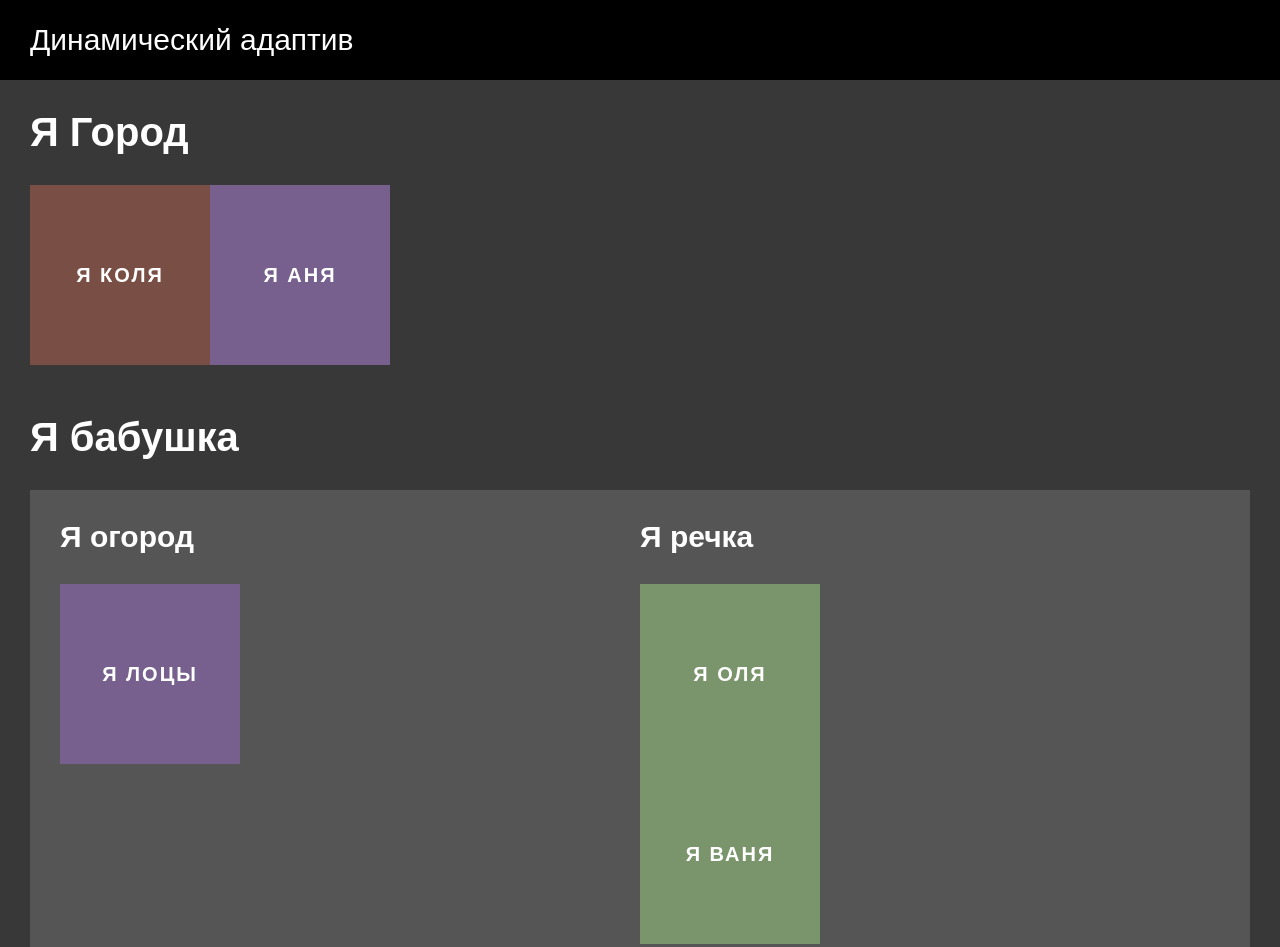
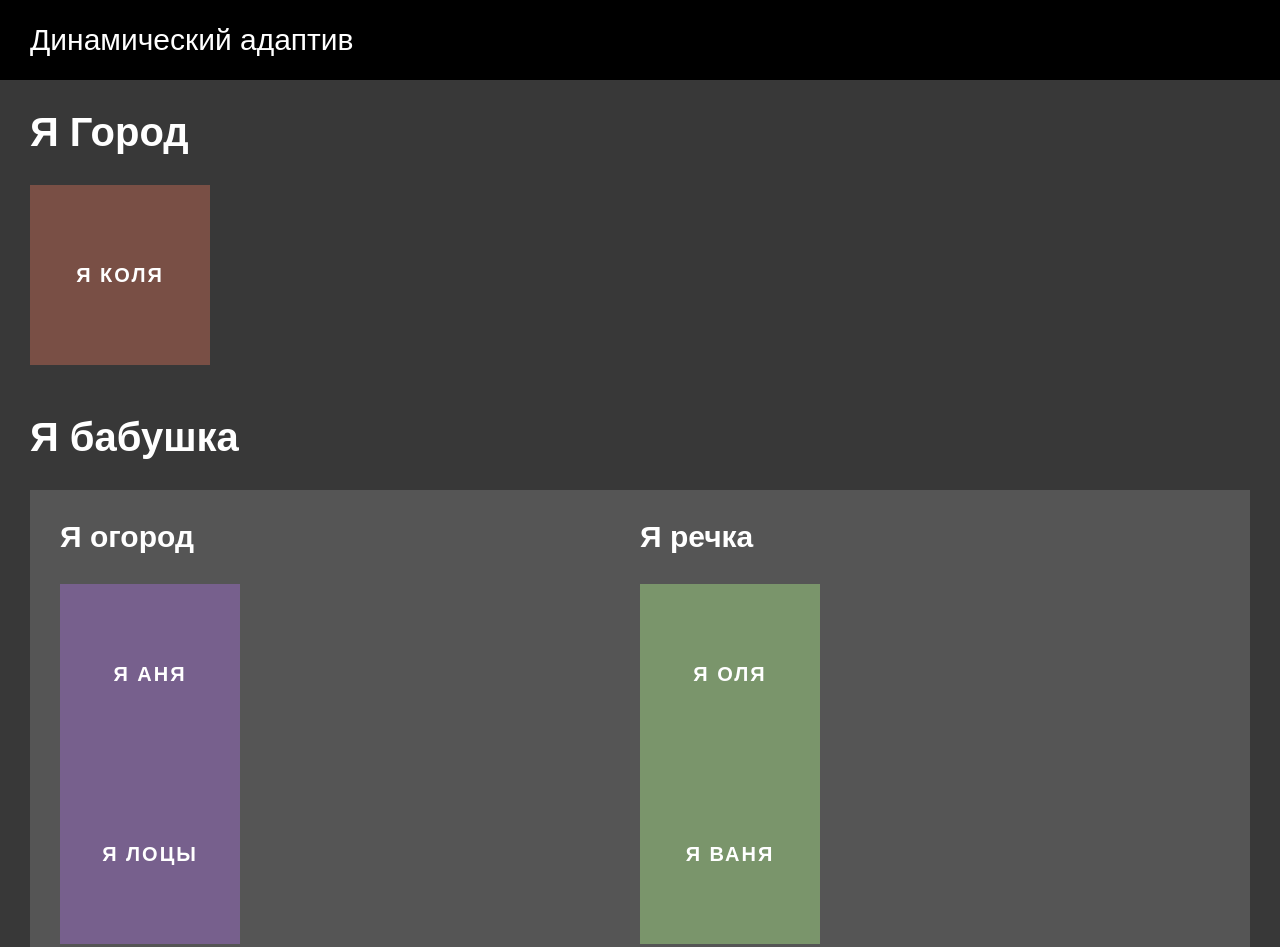
Before and after one commit to FreelancerLifeStyle/dynamic_adapt, a plain HTML site: page index.html in a window 1280 px wide. Shown: the top 947 px of the page. Drawn offline with Linux system fonts and the light colour scheme.

Commit message:
[feat] add Media type arg
Add Media type arg to attribute data-da

```diff
--- a/index.html
+++ b/index.html
@@ -1,11 +1,13 @@
 <!DOCTYPE html>
 <html lang="en">
+
 <head>
 	<meta charset="UTF-8" />
 	<meta name="viewport" content="width=device-width, initial-scale=1.0" />
 	<link rel="stylesheet" href="style.css" />
 	<title>Document</title>
 </head>
+
 <body>
 	<div class="wrapper">
 		<header class="header">
@@ -16,8 +18,10 @@
 				<h2 class="content__title">Я Город</h2>
 				<div class="content__blocks content__blocks_city">
 					<div data-da="content__column_garden" class="content__block content__block_1">Я Коля</div>
-						<div data-da="content__column_garden,1,992" class="content__block content__block_2 click">Я Аня</div>
-						<div data-da="content__column_river,last,1280" class="content__block content__block_item content__block_3">Я Ваня</div>
+					<div data-da="content__column_garden,1,992,min" class="content__block content__block_2 click">Я Аня
+					</div>
+					<div data-da="content__column_river,last,1280"
+						class="content__block content__block_item content__block_3">Я Ваня</div>
 				</div>
 			</section>
 			<section class="content__section">
@@ -41,4 +45,5 @@
 	</div>
 	<script src="script.js"></script>
 </body>
+
 </html>
--- a/script.js
+++ b/script.js
@@ -21,6 +21,7 @@
 				const daArray = daMove.split(',');
 				const daPlace = daArray[1] ? daArray[1].trim() : 'last';
 				const daBreakpoint = daArray[2] ? daArray[2].trim() : '767';
+				const daType = daArray[3] ? daArray[3].trim() : 'max'; //добавляем тип Media, занчение по умолчанию 'max'
 				const daDestination = document.querySelector('.' + daArray[0].trim())
 				if (daArray.length > 0 && daDestination) {
 					daElement.setAttribute('data-da-index', number);
@@ -34,7 +35,8 @@
 						"element": daElement,
 						"destination": document.querySelector('.' + daArray[0].trim()),
 						"place": daPlace,
-						"breakpoint": daBreakpoint
+						"breakpoint": daBreakpoint,
+						"type": daType
 					}
 					number++;
 				}
@@ -46,7 +48,8 @@
 		for (let index = 0; index < daElementsArray.length; index++) {
 			const el = daElementsArray[index];
 			const daBreakpoint = el.breakpoint;
-			const daType = "max"; //Для MobileFirst поменять на min
+			//const daType = "max"; //Для MobileFirst поменять на min
+			const daType = el.type;
 
 			daMatchMedia.push(window.matchMedia("(" + daType + "-width: " + daBreakpoint + "px)"));
 			daMatchMedia[index].addListener(dynamicAdapt);
```
Also changed, not shown: README.md. Lines whose indentation alone changed are shown as unchanged.
